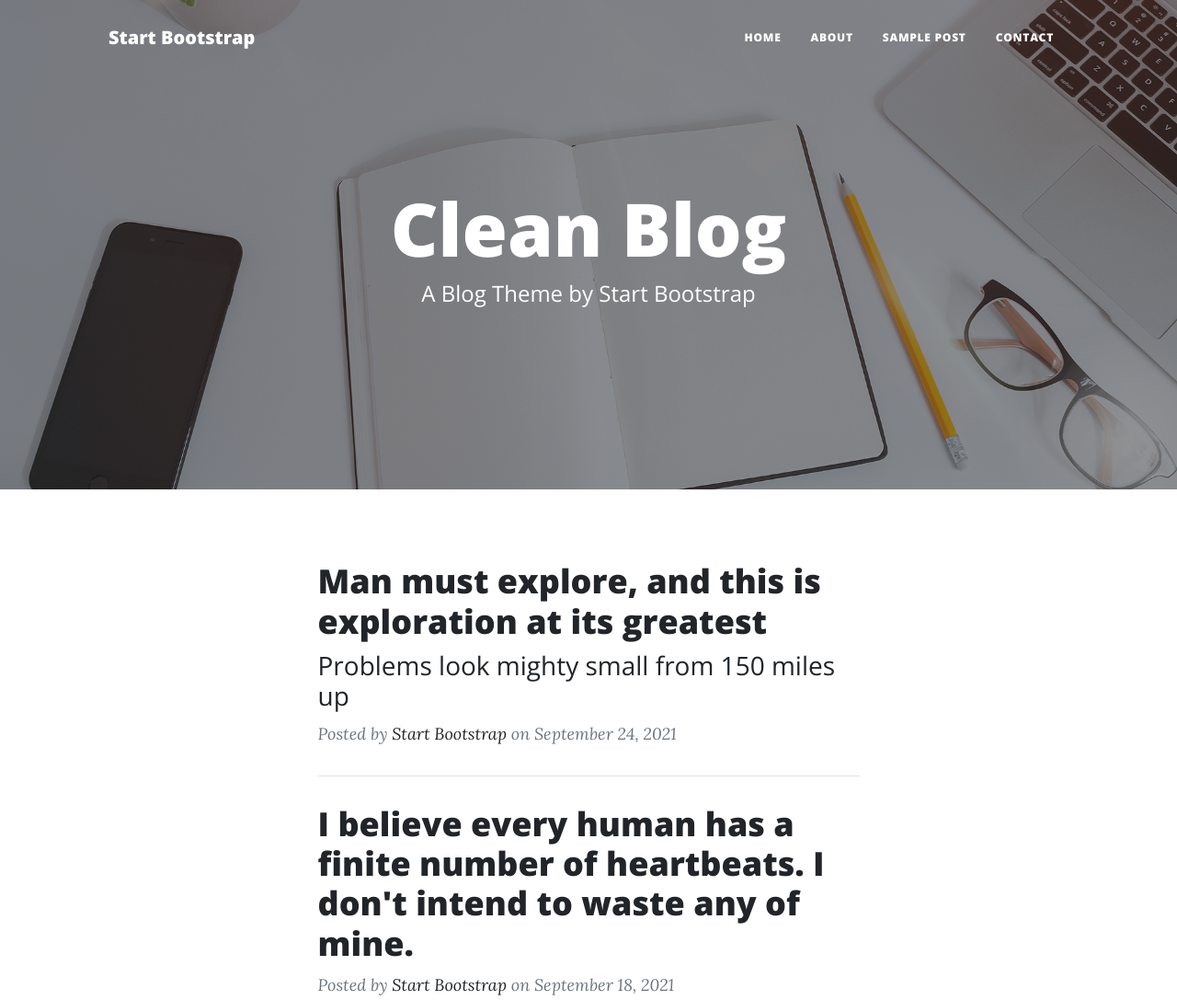
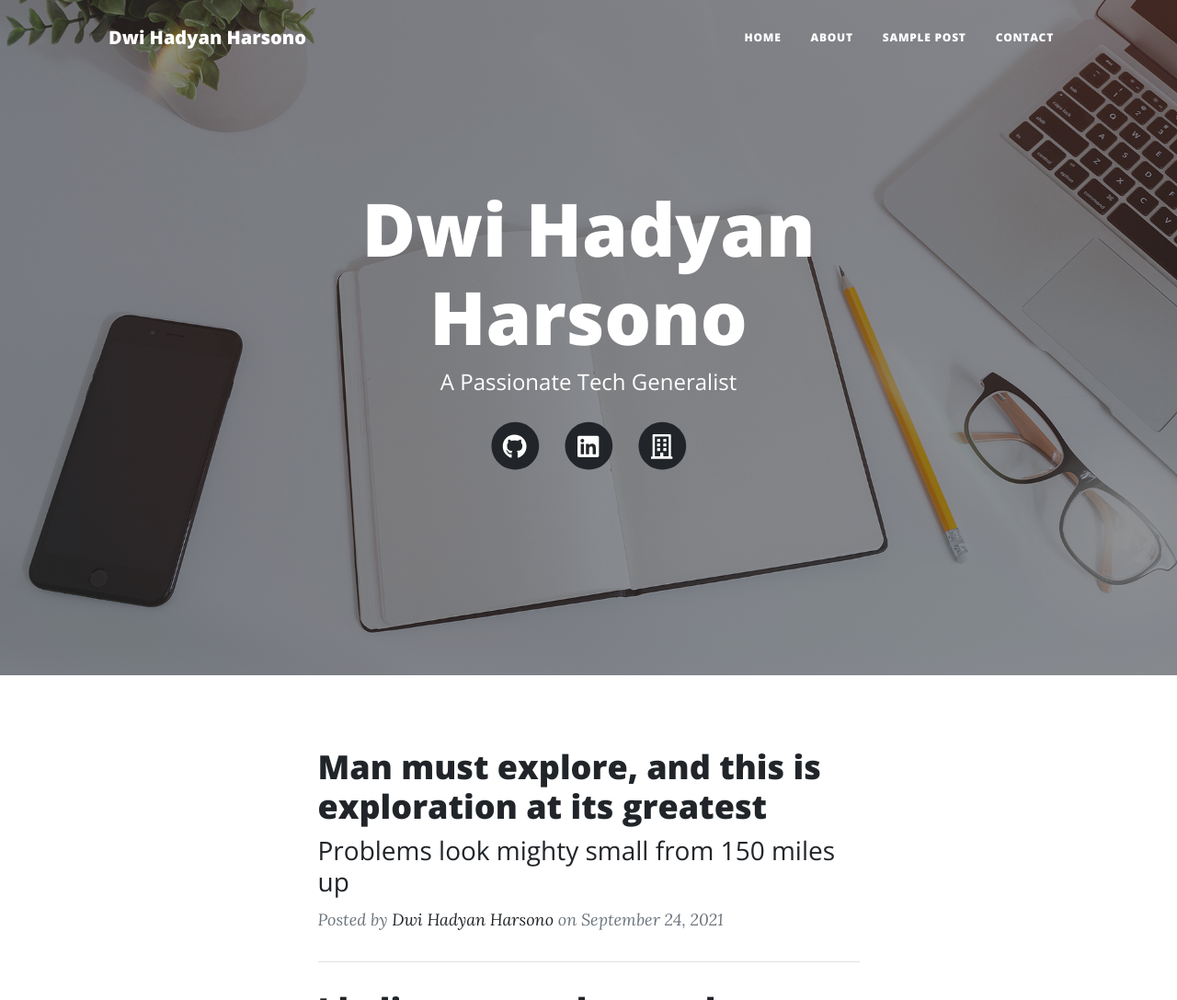
Before and after one commit to dwihdyn/dwihdyn.github.io, a plain HTML site: page index.html in a window 1280 px wide. Shown: the top 1087 px of the page at 92% size. Drawn offline with nearby package versions, Linux system fonts and the light colour scheme.

Commit message:
[IMP] name & socmed & footer

```diff
--- a/index.html
+++ b/index.html
@@ -5,7 +5,7 @@
         <meta name="viewport" content="width=device-width, initial-scale=1, shrink-to-fit=no" />
         <meta name="description" content="" />
         <meta name="author" content="" />
-        <title>Clean Blog - Start Bootstrap Theme</title>
+        <title>Dwi - Digitalization Helper</title>
         <link rel="icon" type="image/x-icon" href="assets/favicon.ico" />
         <!-- Font Awesome icons (free version)-->
         <script src="https://use.fontawesome.com/releases/v5.15.3/js/all.js" crossorigin="anonymous"></script>
@@ -19,7 +19,7 @@
         <!-- Navigation-->
         <nav class="navbar navbar-expand-lg navbar-light" id="mainNav">
             <div class="container px-4 px-lg-5">
-                <a class="navbar-brand" href="index.html">Start Bootstrap</a>
+                <a class="navbar-brand" href="index.html">Dwi Hadyan Harsono</a>
                 <button class="navbar-toggler" type="button" data-bs-toggle="collapse" data-bs-target="#navbarResponsive" aria-controls="navbarResponsive" aria-expanded="false" aria-label="Toggle navigation">
                     Menu
                     <i class="fas fa-bars"></i>
@@ -40,8 +40,42 @@
                 <div class="row gx-4 gx-lg-5 justify-content-center">
                     <div class="col-md-10 col-lg-8 col-xl-7">
                         <div class="site-heading">
-                            <h1>Clean Blog</h1>
-                            <span class="subheading">A Blog Theme by Start Bootstrap</span>
+                            <h1>Dwi Hadyan Harsono</h1>
+                            <span class="subheading">A Passionate Tech Generalist</span>
+                        </div>
+                        <br/>
+                        <!-- Social Media -->
+                        <div class="container px-4 px-lg-5">
+                            <div class="row gx-4 gx-lg-5 justify-content-center">
+                                <div class="col-md-10 col-lg-8 col-xl-7">
+                                    <ul class="list-inline text-center">
+                                        <li class="list-inline-item">
+                                            <a href="https://github.com/dwihdyn">
+                                                <span class="fa-stack fa-lg">
+                                                    <i class="fas fa-circle fa-stack-2x"></i>
+                                                    <i class="fab fa-github fa-stack-1x fa-inverse"></i>
+                                                </span>
+                                            </a>
+                                        </li>
+                                        <li class="list-inline-item">
+                                            <a href="https://www.linkedin.com/in/dwi-hadyan-harsono-268009128/">
+                                                <span class="fa-stack fa-lg">
+                                                    <i class="fas fa-circle fa-stack-2x"></i>
+                                                    <i class="fab fa-linkedin fa-stack-1x fa-inverse"></i>
+                                                </span>
+                                            </a>
+                                        </li>
+                                        <li class="list-inline-item">
+                                            <a href="https://www.tilabs.id">
+                                                <span class="fa-stack fa-lg">
+                                                    <i class="fas fa-circle fa-stack-2x"></i>
+                                                    <i class="far fa-building fa-stack-1x fa-inverse"></i>
+                                                </span>
+                                            </a>
+                                        </li>
+                                    </ul>
+                                </div>
+                            </div>
                         </div>
                     </div>
                 </div>
@@ -59,7 +93,7 @@
                         </a>
                         <p class="post-meta">
                             Posted by
-                            <a href="#!">Start Bootstrap</a>
+                            <a href="#!">Dwi Hadyan Harsono</a>
                             on September 24, 2021
                         </p>
                     </div>
@@ -70,7 +104,7 @@
                         <a href="post.html"><h2 class="post-title">I believe every human has a finite number of heartbeats. I don't intend to waste any of mine.</h2></a>
                         <p class="post-meta">
                             Posted by
-                            <a href="#!">Start Bootstrap</a>
+                            <a href="#!">Dwi Hadyan Harsono</a>
                             on September 18, 2021
                         </p>
                     </div>
@@ -84,7 +118,7 @@
                         </a>
                         <p class="post-meta">
                             Posted by
-                            <a href="#!">Start Bootstrap</a>
+                            <a href="#!">Dwi Hadyan Harsono</a>
                             on August 24, 2021
                         </p>
                     </div>
@@ -98,7 +132,7 @@
                         </a>
                         <p class="post-meta">
                             Posted by
-                            <a href="#!">Start Bootstrap</a>
+                            <a href="#!">Dwi Hadyan Harsono</a>
                             on July 8, 2021
                         </p>
                     </div>
@@ -116,26 +150,26 @@
                     <div class="col-md-10 col-lg-8 col-xl-7">
                         <ul class="list-inline text-center">
                             <li class="list-inline-item">
-                                <a href="#!">
+                                <a href="https://github.com/dwihdyn">
                                     <span class="fa-stack fa-lg">
                                         <i class="fas fa-circle fa-stack-2x"></i>
-                                        <i class="fab fa-twitter fa-stack-1x fa-inverse"></i>
+                                        <i class="fab fa-github fa-stack-1x fa-inverse"></i>
                                     </span>
                                 </a>
                             </li>
                             <li class="list-inline-item">
-                                <a href="#!">
+                                <a href="https://www.linkedin.com/in/dwi-hadyan-harsono-268009128/">
                                     <span class="fa-stack fa-lg">
                                         <i class="fas fa-circle fa-stack-2x"></i>
-                                        <i class="fab fa-facebook-f fa-stack-1x fa-inverse"></i>
+                                        <i class="fab fa-linkedin fa-stack-1x fa-inverse"></i>
                                     </span>
                                 </a>
                             </li>
                             <li class="list-inline-item">
-                                <a href="#!">
+                                <a href="https://www.tilabs.id">
                                     <span class="fa-stack fa-lg">
                                         <i class="fas fa-circle fa-stack-2x"></i>
-                                        <i class="fab fa-github fa-stack-1x fa-inverse"></i>
+                                        <i class="far fa-building fa-stack-1x fa-inverse"></i>
                                     </span>
                                 </a>
                             </li>
```
